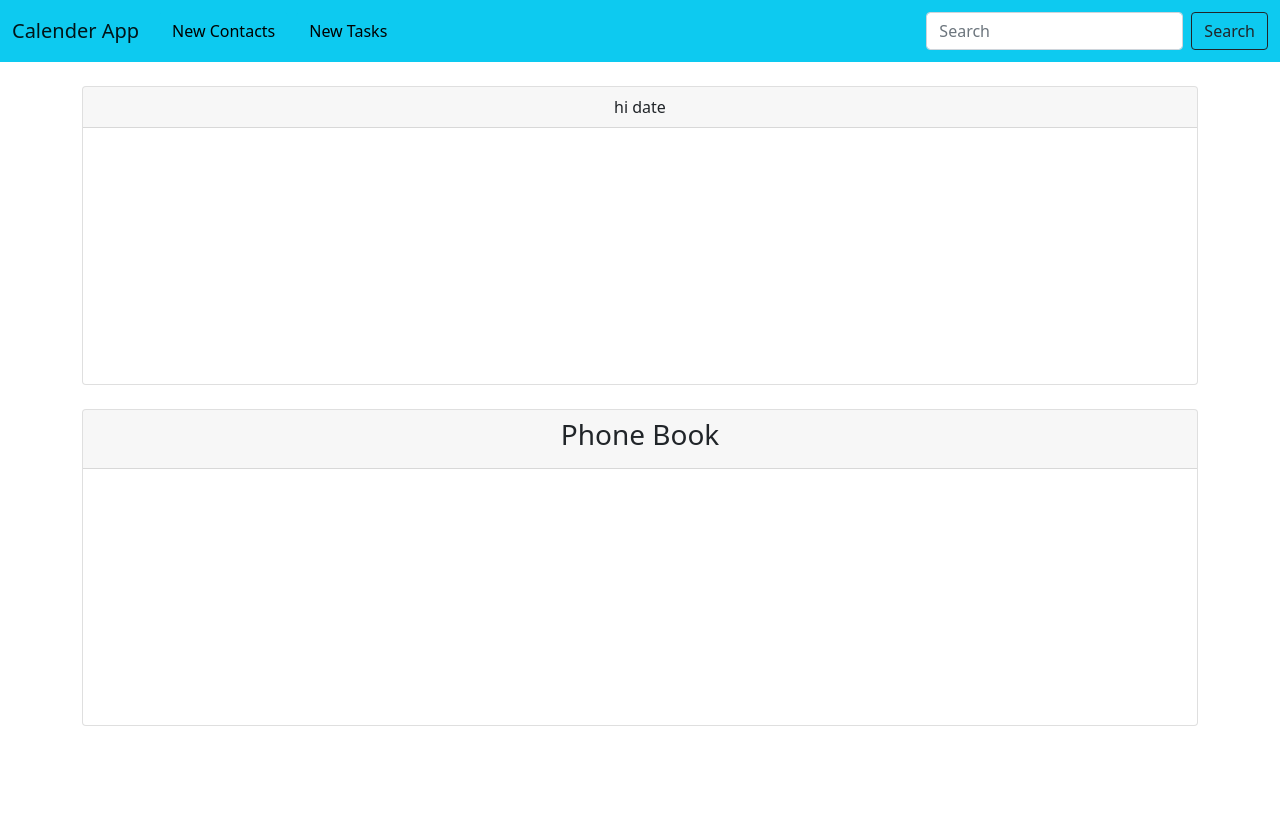
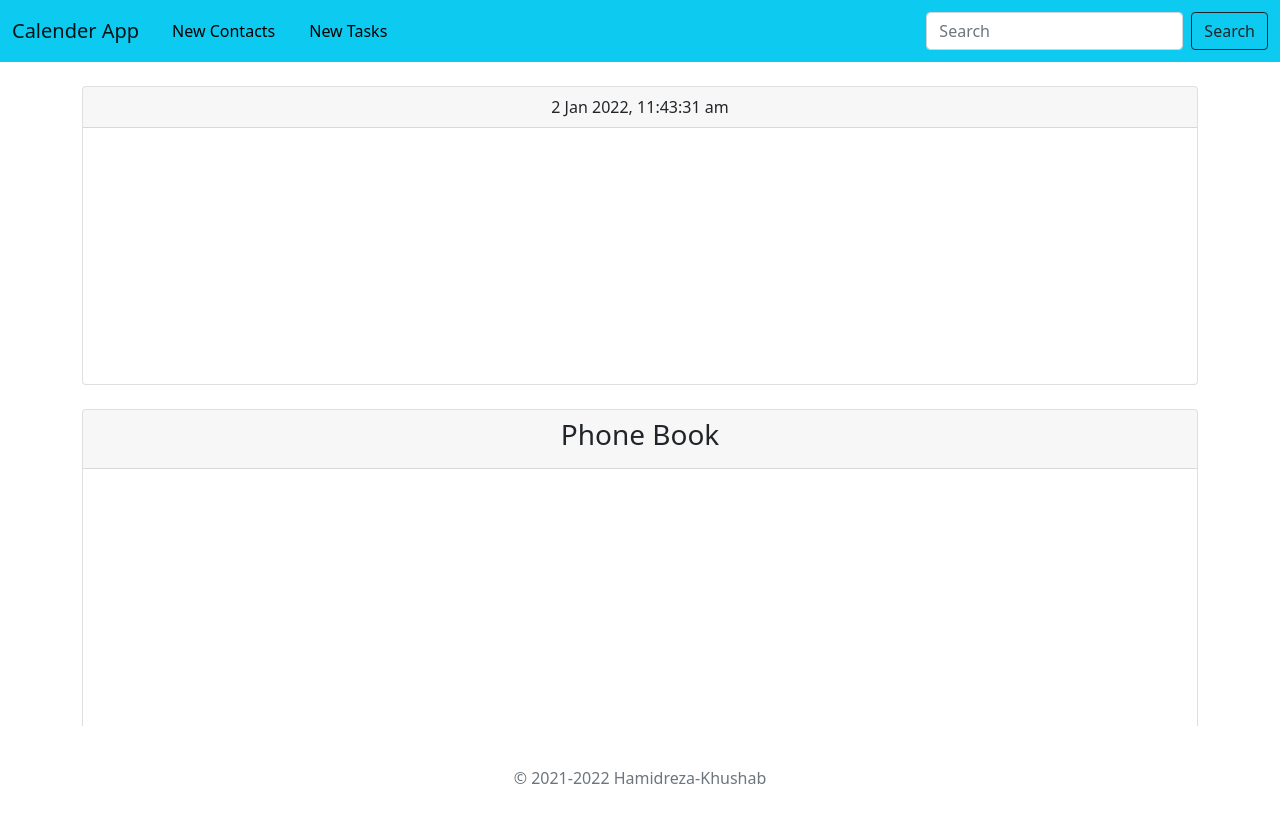
Before and after one commit to Hamidreza-khushab/Task-Management, a React (Create React App) app: page / in a window 1280 px wide. Before the commit the page ends 800 px from the top, so only its background shows below. Built offline with nearby package versions, Linux system fonts and the light colour scheme.

Commit message:
footer and curent date

```diff
--- a/package.json
+++ b/package.json
@@ -7,9 +7,12 @@
     "@testing-library/react": "^12.1.2",
     "@testing-library/user-event": "^13.5.0",
     "bootstrap": "^5.1.3",
+    "moment": "^2.29.1",
+    "moment-timezone": "^0.5.34",
     "react": "^17.0.2",
     "react-bootstrap": "^2.0.4",
     "react-dom": "^17.0.2",
+    "react-moment": "^1.1.1",
     "react-scripts": "5.0.0",
     "uuid": "^8.3.2",
     "web-vitals": "^2.1.2"
--- a/src/App.js
+++ b/src/App.js
@@ -7,6 +7,7 @@ import './App.css';
 import Showtask from "./components/showtask/Showtask";
 import CurrentDate from "./components/Currentdate/CurrentDate";
 import Showcontact from "./components/showcontact/Showcontact";
+import Footer from "./components/fotter/Footer";
 
 function App() {
 
@@ -47,7 +48,7 @@ function App() {
         addContact={(id, name, address, email, tel, mob) => addContact(id, name, address, email, tel, mob)}
       />
       <br></br>
-      <Container>
+      <Container style={{ overflow: 'auto', height: '80vh' }} >
         <Card className="text-center"  >
           <Card.Header bg='success' >
             <CurrentDate />
@@ -66,7 +67,7 @@ function App() {
           <Card.Header>
             <h3>Phone Book</h3>
           </Card.Header>
-          <Card.Body style={{ overflow: 'auto', height: '32vh' }}>
+          <Card.Body style={{ overflow: 'auto', height: '40vh' }}>
             <Card.Text>
               <Showcontact
                 contacts={contacts}
@@ -75,6 +76,7 @@ function App() {
           </Card.Body>
         </Card>
       </Container>
+      <Footer />
     </>
 
   );
--- a/src/components/Currentdate/CurrentDate.jsx
+++ b/src/components/Currentdate/CurrentDate.jsx
@@ -1,10 +1,14 @@
 import React from 'react'
+import moment from 'moment'
+
+import Moment from 'react-moment';
 
 const CurrentDate = () => {
+    const currentDateTime = moment()
+
     return (
-        <div>
-            hi date
-        </div>
+        <Moment format='D MMM YYYY, h:mm:ss a'>{currentDateTime}</Moment>
+
     )
 }
 
--- /dev/null
+++ b/src/components/fotter/Footer.jsx
@@ -0,0 +1,13 @@
+import React from 'react'
+
+const Footer = () => {
+    return (
+        <div className="container" style={{ height: '5vh' }}>
+            <footer className="py-3 my-4">
+                <p className="text-center text-muted">&copy; 2021-2022 Hamidreza-Khushab</p>
+            </footer>
+        </div>
+    )
+}
+
+export default Footer
--- a/src/components/showcontact/Showcontact.jsx
+++ b/src/components/showcontact/Showcontact.jsx
@@ -7,7 +7,7 @@ const Showcontact = ({ contacts }) => {
             {contacts.map((element) => (
                 <Col id={element.id}>
                     <Card >
-                        <Card.Body style={{ overflow: 'auto', height: '150px' }}>
+                        <Card.Body >
                             <Card.Title>{element.name}</Card.Title>
                             <Card.Text>
                                 <label>Tel:</label>
@@ -16,10 +16,6 @@ const Showcontact = ({ contacts }) => {
                             <Card.Text>
                                 <label>Mob:</label>
                                 {element.mob}
-                            </Card.Text>
-                            <Card.Text>
-                                <label>Email:</label>
-                                {element.email}
                             </Card.Text>
                             <Card.Text>
                                 <label>Email:</label>
```
Also changed, not shown: 1 other file (tests, documents, lock files or other folders).
